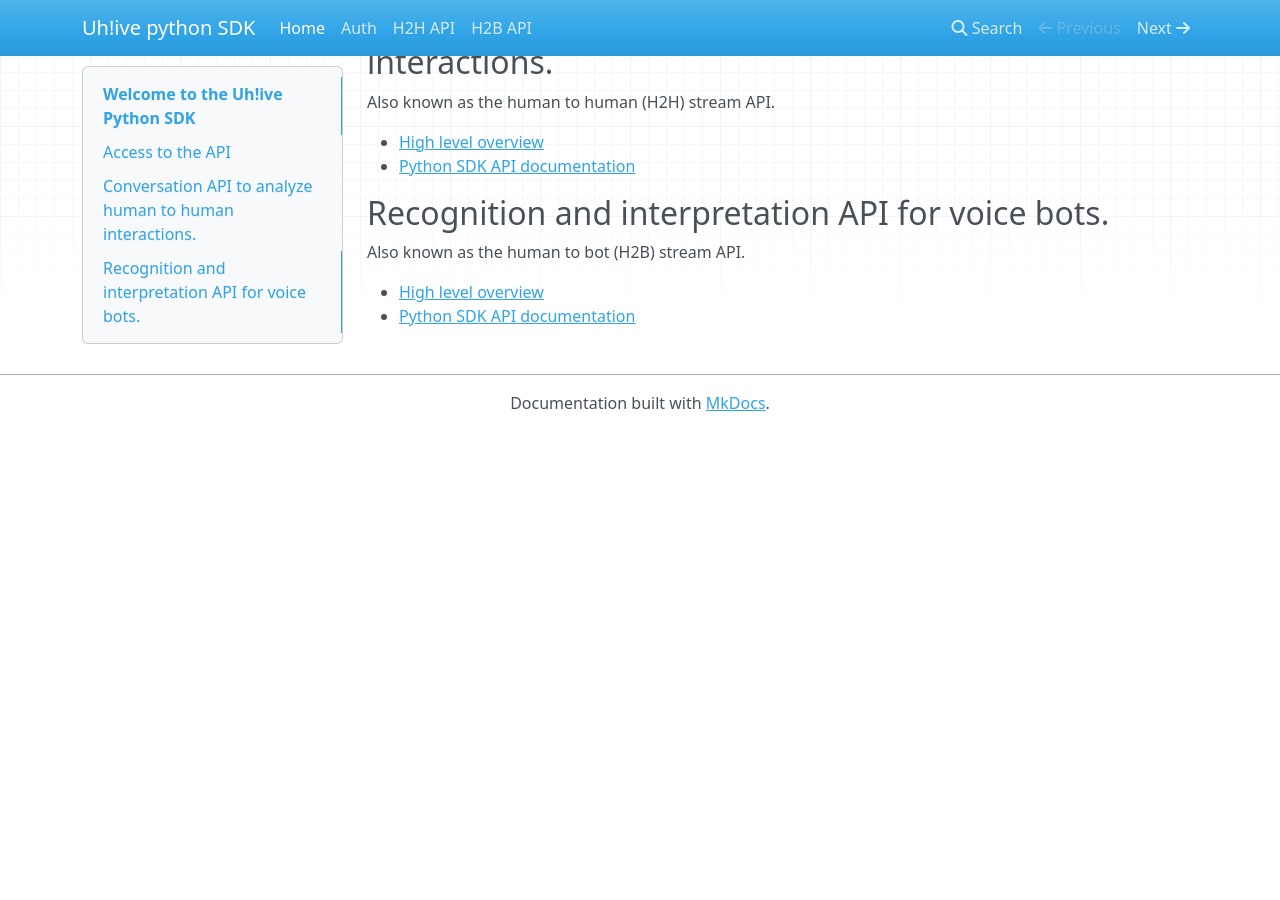
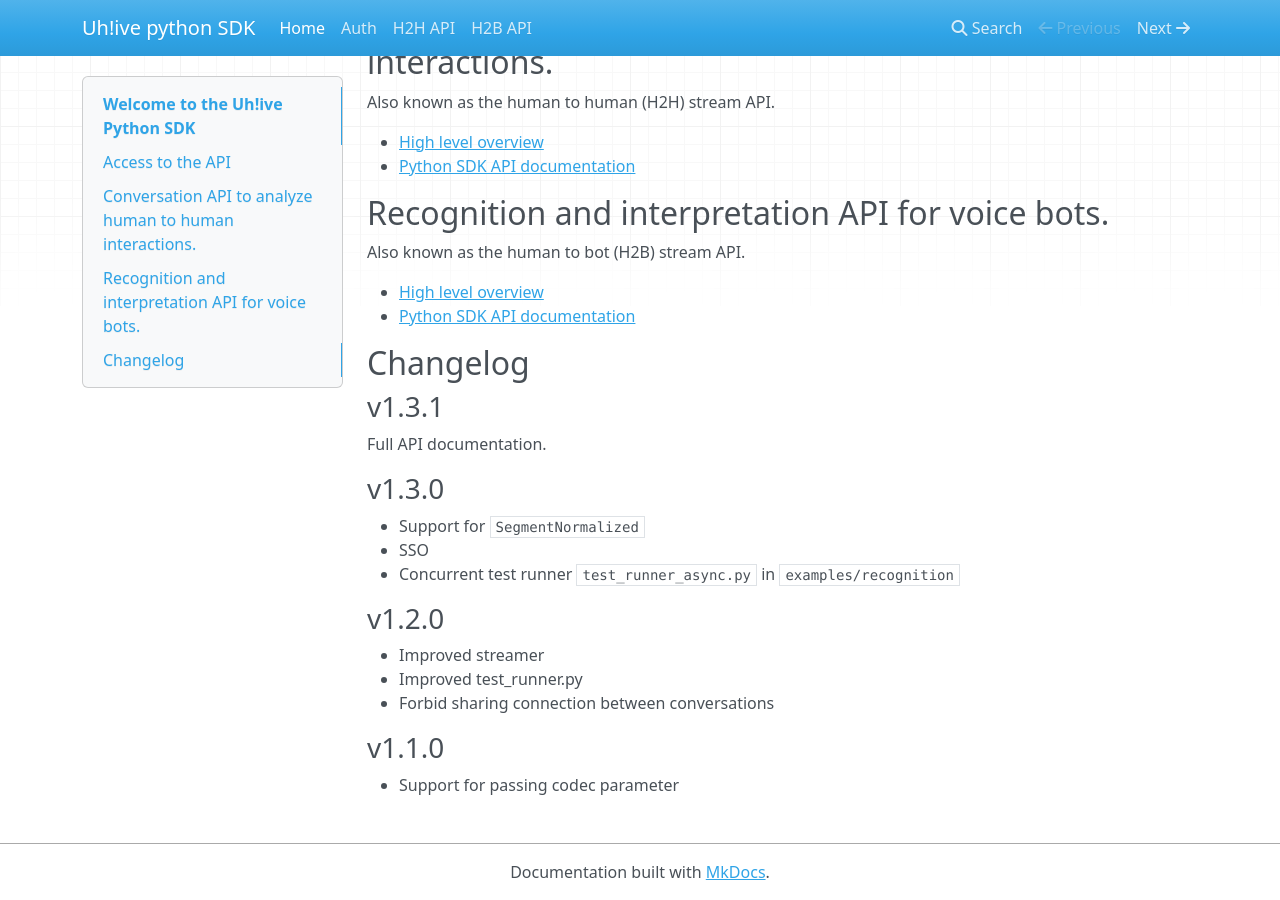
Before and after one commit to uhlive/python-sdk, an MkDocs documentation site: the page built from docs/index.md, in a window 1280 px wide and 900 px high, scrolled down 1404 px. Built offline with MkDocs 1.6.1, drawn with Linux system fonts in a browser that asks for light colours; nearby versions of some CDN libraries; before the commit the page ends 1835 px from its top, so only the background shows below that.

Commit message:
docs: added changelog.

```diff
--- a/docs/index.md
+++ b/docs/index.md
@@ -80,3 +80,26 @@
 
 * [High level overview](https://docs.allo-media.net/stream-h2b/#real-time-stream-api-for-voicebots)
 * [Python SDK API documentation](recognition_api.md)
+
+
+## Changelog
+
+### v1.3.1
+
+Full API documentation.
+
+### v1.3.0
+
+* Support for `SegmentNormalized`
+* SSO
+* Concurrent test runner `test_runner_async.py` in `examples/recognition`
+
+### v1.2.0
+
+* Improved streamer
+* Improved test_runner.py
+* Forbid sharing connection between conversations
+
+### v1.1.0
+
+* Support for passing codec parameter
```
